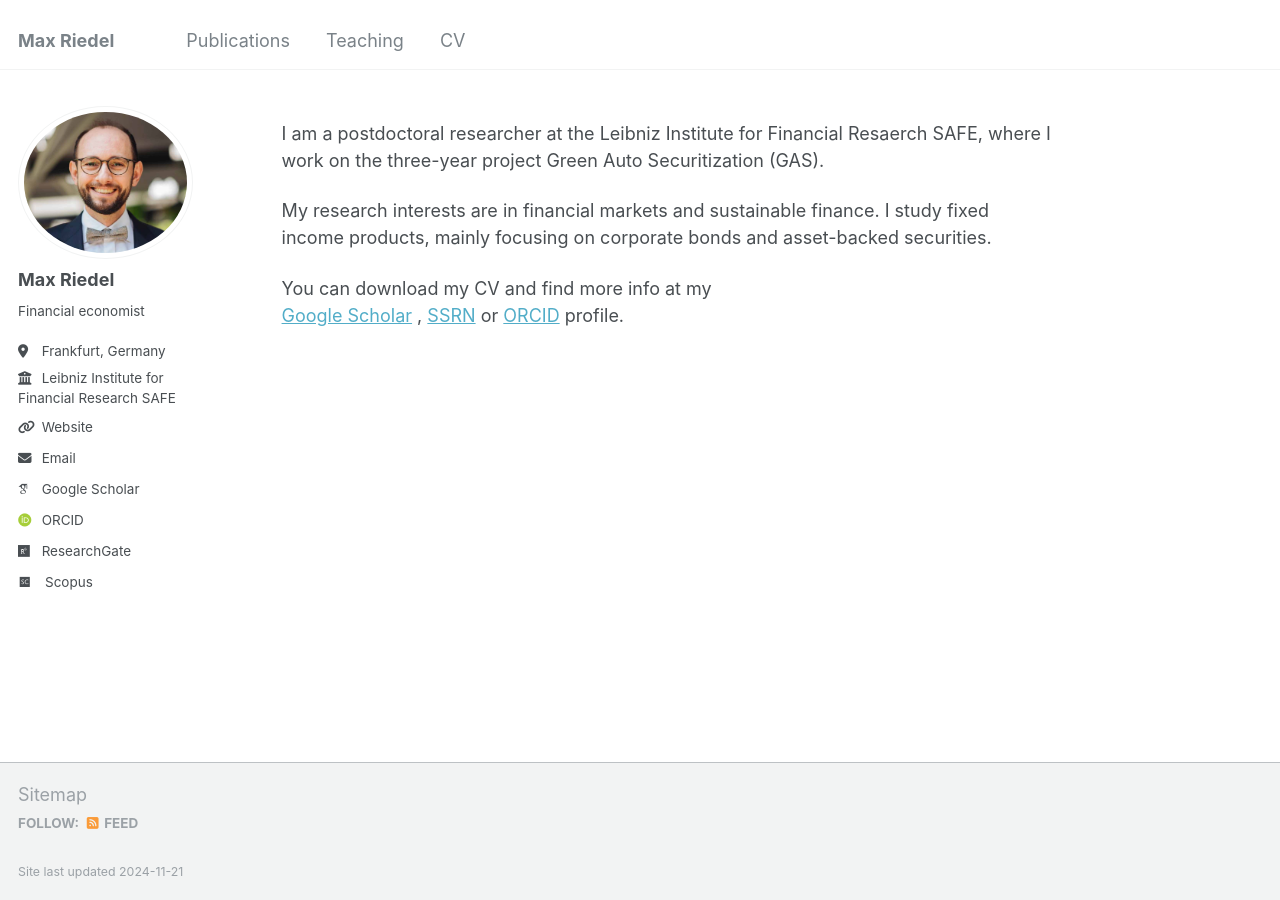
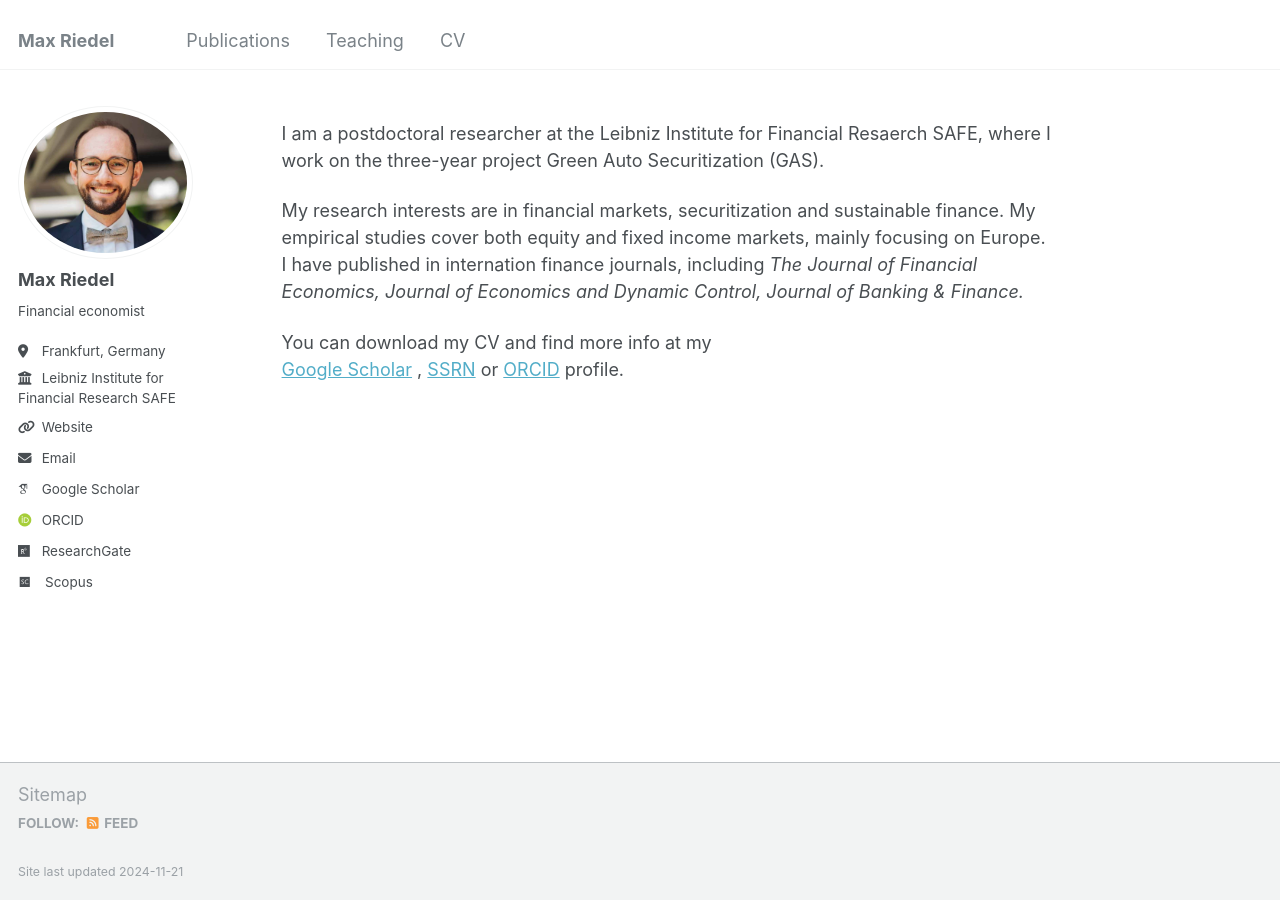
Before and after one commit to max-riedel-phd/max-riedel-phd.github.io, a Jekyll site: the page built from _pages/about.md, in a window 1280 px wide. Built offline with Jekyll 4.4.1, drawn with Linux system fonts in a browser that asks for light colours; some web fonts are replaced.

Commit message:
Update about.md

```diff
--- a/_pages/about.md
+++ b/_pages/about.md
@@ -10,7 +10,7 @@ redirect_from:
 
 I am a postdoctoral researcher at the Leibniz Institute for Financial Resaerch SAFE, where I work on the three-year project Green Auto Securitization (GAS).
 
-My research interests are in financial markets and sustainable finance. I study fixed income products, mainly focusing on  corporate bonds and asset-backed securities.
+My research interests are in financial markets, securitization and sustainable finance. My empirical studies cover both equity and fixed income markets, mainly focusing on Europe. I have published in internation finance journals, including <i> The Journal of Financial Economics, Journal of Economics and Dynamic Control, Journal of Banking & Finance.</i>
 
 
 You can download my CV and find more info at my
```
